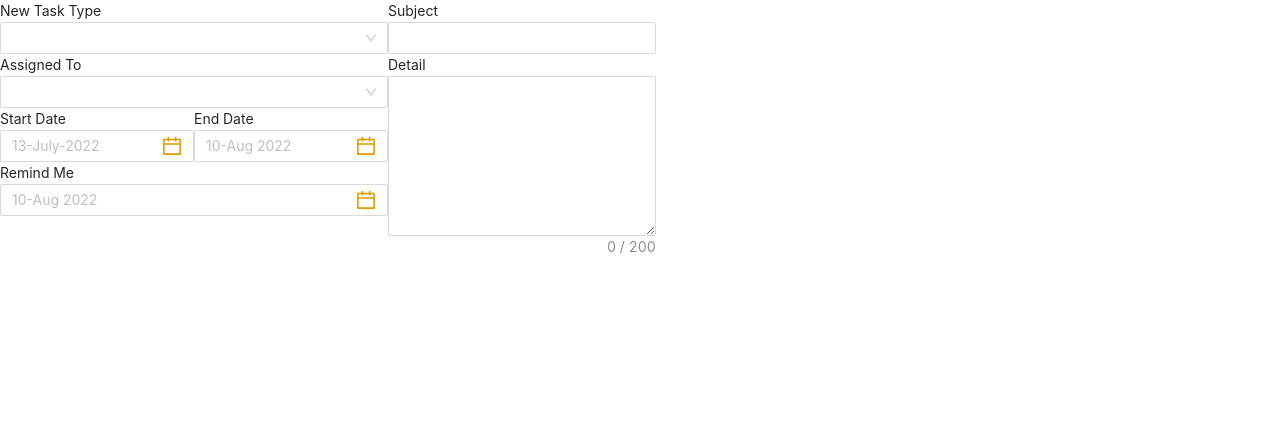
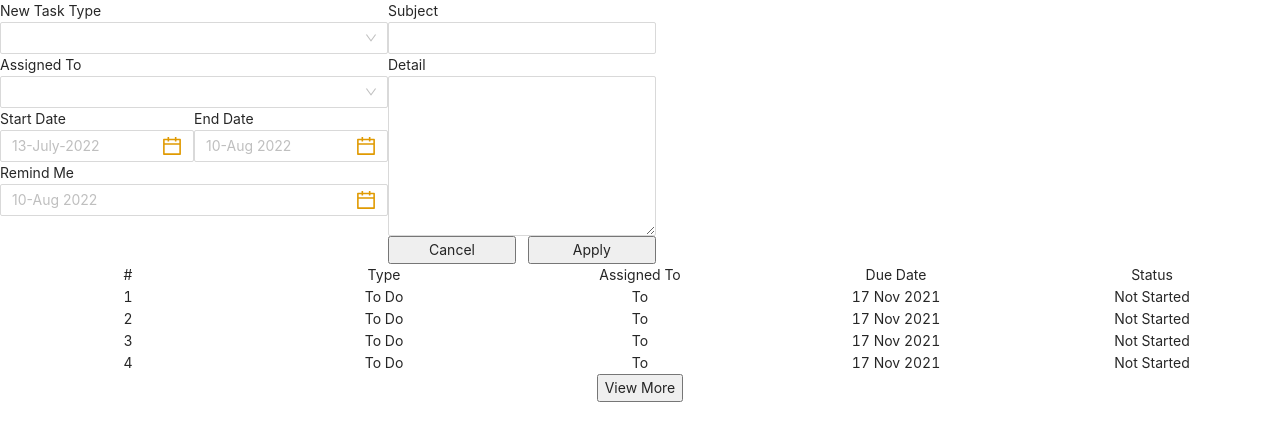
Before and after one commit to CHINTAN14987/DashBoard-Firebase_Database, a React (Create React App) app: page / in a window 1280 px wide. Shown: the top 440 px of the page. Built offline with nearby package versions, Linux system fonts and the light colour scheme.

Commit message:
finalcomp

```diff
--- a/package.json
+++ b/package.json
@@ -4,13 +4,16 @@
   "private": true,
   "dependencies": {
     "@ant-design/icons": "^4.7.0",
+    "@reduxjs/toolkit": "^1.8.3",
     "@testing-library/jest-dom": "^5.16.4",
     "@testing-library/react": "^13.3.0",
     "@testing-library/user-event": "^13.5.0",
     "antd": "^4.22.3",
     "react": "^18.2.0",
     "react-dom": "^18.2.0",
+    "react-redux": "^8.0.2",
     "react-scripts": "5.0.1",
+    "redux": "^4.2.0",
     "semantic-ui-react": "^2.1.3",
     "web-vitals": "^2.1.4"
   },
--- a/src/App.js
+++ b/src/App.js
@@ -2,13 +2,19 @@ import "./App.css";
 import Header from "./components/Header";
 import NewTask from "./components/NewTask";
 import "antd/dist/antd.css";
+import { Provider } from "react-redux";
+import store from "./components/features/store";
+import DisplayedTasks from "./components/DisplayedTasks";
 
 function App() {
   return (
-    <div className="App">
-      {/* <Header /> */}
-      <NewTask />
-    </div>
+    <Provider store={store}>
+      <div className="App">
+        {/* <Header /> */}
+        <NewTask />
+        <DisplayedTasks />
+      </div>
+    </Provider>
   );
 }
 
--- /dev/null
+++ b/src/components/DisplayedTasks.js
@@ -0,0 +1,61 @@
+import React from "react";
+import "../css/DisplayedTasks.css";
+import { data } from "../data";
+import { useDispatch, useSelector } from "react-redux";
+
+const DisplayedTasks = () => {
+  const dispatch = useDispatch();
+  const Addedvalue = useSelector((state) => state.task.item);
+  return (
+    <div>
+      <div className="DisplayedResult_Table_Header">
+        <span>#</span>
+        <span>Type</span>
+        <span>Assigned To</span>
+        <span>Due Date</span>
+        <span>Status</span>
+      </div>
+      <div>
+        {data.map((item) => {
+          const {
+            id,
+            Status,
+            type,
+            ["Assigned To"]: Assigned,
+            ["Due Date"]: DueDate,
+          } = item;
+          return (
+            <div key={id} className="taskRow">
+              <span>{id}</span>
+              <span>{type}</span>
+              <span>{Assigned} To</span>
+              <span>{DueDate}</span>
+              <span>{Status}</span>
+            </div>
+          );
+        })}
+        <button>View More</button>
+
+        {Addedvalue ? (
+          <>
+            {Addedvalue.map((item) => {
+              return (
+                <div key={item.id}>
+                  <span>{item.id}</span>
+                  {/* <span>{item.type}</span> */}
+                  <span>{item.aissgnedTo} To</span>
+                  <span>{item.endDate}</span>
+                  {/* <span>{Status}</span> */}
+                </div>
+              );
+            })}
+          </>
+        ) : (
+          <></>
+        )}
+      </div>
+    </div>
+  );
+};
+
+export default DisplayedTasks;
--- a/src/components/NewTask.js
+++ b/src/components/NewTask.js
@@ -1,51 +1,128 @@
 import React, { useState } from "react";
-import { DatePicker, Space } from "antd";
-import { CalendarOutlined } from "@ant-design/icons";
+import { DatePicker } from "antd";
 import { Select, Input } from "antd";
+import "../css/NewTask.css";
+import { useDispatch, useSelector } from "react-redux";
+import { taskactions } from "./features/taskSlice";
+const { Option } = Select;
 
-import "../css/NewTask.css";
-const { Option } = Select;
 const NewTask = () => {
-  const onChange = (date, dateString) => {
-    console.log(date, dateString);
+  const [input, setInput] = useState({
+    subject: "",
+    body: "",
+  });
+  const [selectedAssignedTo, setSelectedAssignedTo] = useState("");
+  const [selectedNewTask, setSelectedNewTask] = useState("");
+  const [startDate, setStartDate] = useState("");
+  const [endDate, setEndDate] = useState("");
+  const [remindDate, setRemindDate] = useState("");
+  const [finaliseddata, setFinalizedData] = useState([]);
+  const dispatch = useDispatch();
+  const value = useSelector((state) => state.task.item);
+
+  const onChangeStartDate = (date, dateString) => {
+    setStartDate(dateString);
   };
+  const onChangeEndDate = (date, dateString) => {
+    setEndDate(dateString);
+  };
+  const onChangeRemindDate = (date, dateString) => {
+    setRemindDate(dateString);
+  };
+  const handleValueChange = (e) => {
+    setInput({ ...input, [e.target.name]: e.target.value });
+  };
+  const handleSubmit = () => {
+    let newArr = [];
+    dispatch(
+      taskactions.taskCreation({
+        id: new Date().getTime(),
+        newtask: selectedNewTask,
+        aissgnedTo: selectedAssignedTo,
+        startDate: startDate,
+        endDate: endDate,
+        remindDate: remindDate,
+        body: input.body,
+        subject: input.subject,
+      })
+    );
+
+    setFinalizedData(newArr);
+  };
+
+  const handleCancel = () => {
+    setSelectedNewTask("");
+    setSelectedAssignedTo("");
+    setEndDate([]);
+    setStartDate("");
+    setRemindDate("");
+    setInput("");
+  };
+  const handleSelectTask = (value) => {
+    setSelectedNewTask(value);
+  };
+  const handleSelectAssignedTo = (value) => {
+    setSelectedAssignedTo(value);
+  };
+
   return (
     <div className="Form_Wrapper">
+      {console.log(value, "redux")}
       <div className="">
         <div className="TaskSelect">
           <label>New Task Type</label>
-          <Select placeholder="">
-            <Option value="china">Task1</Option>
-            <Option value="usa">Task2</Option>
+          <Select
+            value={selectedNewTask}
+            onChange={handleSelectTask}
+            name="taskType"
+          >
+            <Option value="task1" label="task1">
+              Task1
+            </Option>
+            <Option value="task2" label="task2">
+              Task2
+            </Option>
           </Select>
         </div>
+        {console.log(value)}
         <div className="AssignedTo_wrapper">
           <label>Assigned To</label>
 
-          <Select placeholder="">
-            <Option value="china">Task1</Option>
-            <Option value="usa">Task2</Option>
+          <Select value={selectedAssignedTo} onChange={handleSelectAssignedTo}>
+            <Option value="John">John</Option>
+            <Option value="George">George</Option>
           </Select>
         </div>
         <div className="date_option_wrapper">
           <div className="startDate_Wrapper">
             <label>Start Date</label>
-            <DatePicker placeholder="13-July-2022" onChange={onChange} />
+            <DatePicker
+              placeholder="13-July-2022"
+              onChange={onChangeStartDate}
+            />
           </div>
           <div className="endDate_Wrapper">
             <label>End Date</label>
-            <DatePicker placeholder="10-Aug 2022" onChange={onChange} />
+            <DatePicker
+              allowClear={true}
+              placeholder="10-Aug 2022"
+              onChange={onChangeEndDate}
+            />
           </div>
         </div>
         <div className="RemindDate_Wrapper">
           <label>Remind Me</label>
-          <DatePicker placeholder="10-Aug 2022" onChange={onChange} />
+          <DatePicker placeholder="10-Aug 2022" onChange={onChangeRemindDate} />
         </div>
       </div>
       <div className="right_side_form">
         <div className="subject_wrapper">
           <label>Subject</label>
-          <Input />
+          <Input
+            value={input.subject}
+            onChange={handleValueChange}
+            name="subject"
+          />
         </div>
         <div className="detail_text_Area_Wrapper">
           <label>Detail</label>
@@ -53,7 +130,14 @@ const NewTask = () => {
             showCount
             maxLength={200}
             style={{ height: "10rem" }}
+            value={input.body}
+            onChange={handleValueChange}
+            name="body"
           />
+        </div>
+        <div className="button_wrapper">
+          <button onClick={handleCancel}>Cancel</button>
+          <button onClick={handleSubmit}>Apply</button>
         </div>
       </div>
     </div>
--- /dev/null
+++ b/src/components/features/store.js
@@ -0,0 +1,5 @@
+import { configureStore } from "@reduxjs/toolkit";
+import taskReducer from "./taskSlice";
+
+const store = configureStore({ reducer: { task: taskReducer } });
+export default store;
--- /dev/null
+++ b/src/components/features/taskSlice.js
@@ -0,0 +1,24 @@
+import { createSlice } from "@reduxjs/toolkit";
+
+const initialState = { item: [] };
+const taskSlice = createSlice({
+  name: "task",
+  initialState,
+  reducers: {
+    taskCreation: (state, action) => {
+      state.item.push({
+        id: action.payload.id,
+        newtask: action.payload.newtask,
+        aissgnedTo: action.payload.aissgnedTo,
+        startDate: action.payload.startDate,
+        endDate: action.payload.endDate,
+        remindDate: action.payload.remindDate,
+        body: action.payload.body,
+        subject: action.payload.subject,
+      });
+    },
+  },
+});
+
+export const taskactions = taskSlice.actions;
+export default taskSlice.reducer;
--- /dev/null
+++ b/src/css/DisplayedTasks.css
@@ -0,0 +1,8 @@
+.DisplayedResult_Table_Header{
+    display: flex;
+}
+.DisplayedResult_Table_Header span{flex:1}
+.taskRow{
+    display: flex;
+}
+.taskRow span{flex:1}
--- a/src/css/NewTask.css
+++ b/src/css/NewTask.css
@@ -36,3 +36,12 @@
   color: #e09a02;
   font-size: 20px;
 }
+.button_wrapper{
+  display: flex;
+  justify-content: space-between;
+}
+
+.button_wrapper button{
+  width: 8rem;
+  max-width: 100%;
+}
--- /dev/null
+++ b/src/data.js
@@ -0,0 +1,34 @@
+export const data = [
+  {
+    id: 1,
+    type: "To Do",
+    subject: "Sample",
+    "Assigned To": "",
+    "Due Date": "17 Nov 2021",
+    Status: "Not Started",
+  },
+  {
+    id: 2,
+    type: "To Do",
+    subject: "Sample",
+    "Assigned To": "",
+    "Due Date": "17 Nov 2021",
+    Status: "Not Started",
+  },
+  {
+    id: 3,
+    type: "To Do",
+    subject: "Sample",
+    "Assigned To": "",
+    "Due Date": "17 Nov 2021",
+    Status: "Not Started",
+  },
+  {
+    id: 4,
+    type: "To Do",
+    subject: "Sample",
+    "Assigned To": "",
+    "Due Date": "17 Nov 2021",
+    Status: "Not Started",
+  },
+];
--- a/src/index.js
+++ b/src/index.js
@@ -5,11 +5,7 @@ import App from "./App";
 import reportWebVitals from "./reportWebVitals";
 import "antd/dist/antd.css";
 const root = ReactDOM.createRoot(document.getElementById("root"));
-root.render(
-  <React.StrictMode>
-    <App />
-  </React.StrictMode>
-);
+root.render(<App />);
 
 // If you want to start measuring performance in your app, pass a function
 // to log results (for example: reportWebVitals(console.log))
```
Also changed, not shown: 2 other files (tests, documents, lock files or other folders).
